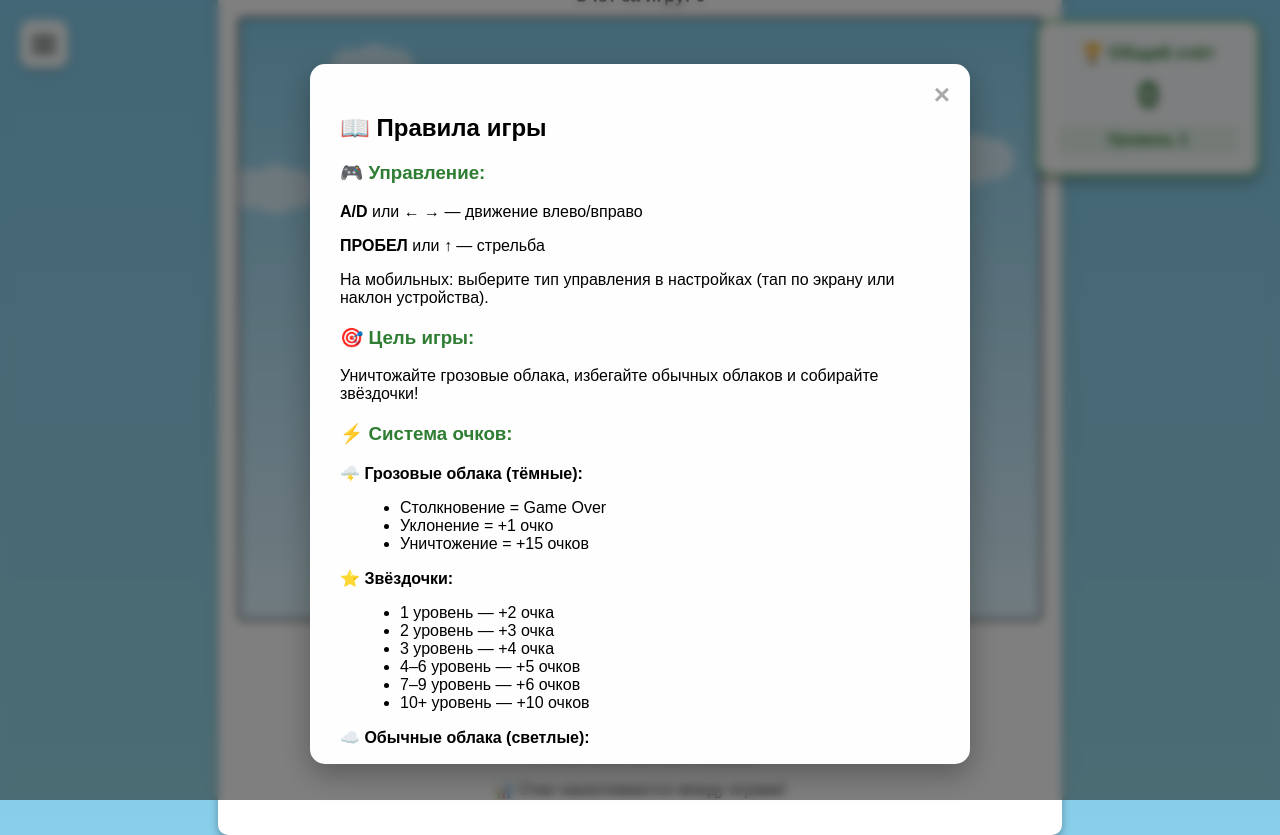
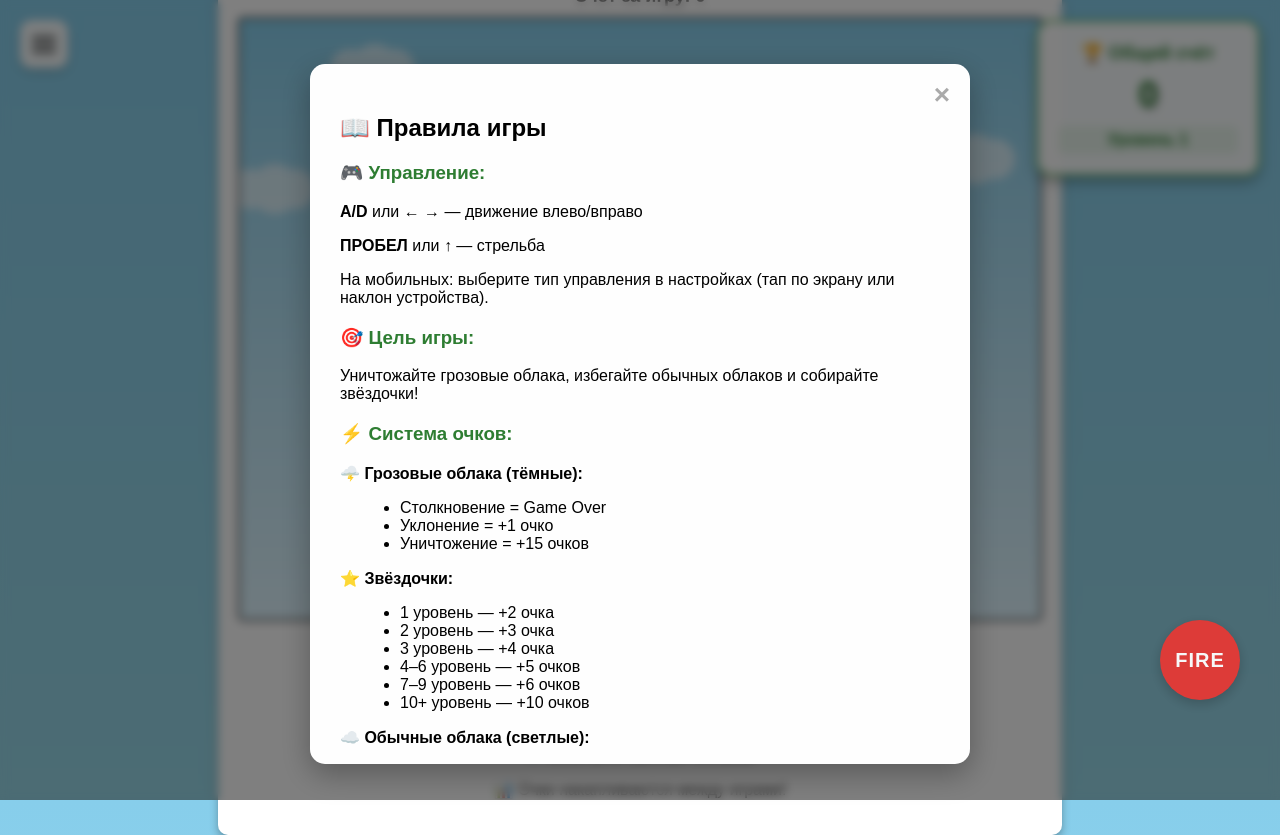
Before and after one commit to Blanik123/NeboGame, a plain HTML site: page index.html in a window 1280 px wide. Drawn offline with Linux system fonts and the light colour scheme.

Commit message:
Add files via upload

```diff
--- a/game.js
+++ b/game.js
@@ -1111,6 +1111,7 @@ function handleTilt(event) {
     }
 }
 function handleTouchStart(e) {
+    if (fireButtonPressed) return;
     if (e.touches.length > 0) {
         let x = e.touches[0].clientX;
         if (x < window.innerWidth / 2) {
@@ -1121,6 +1122,7 @@ function handleTouchStart(e) {
     }
 }
 function handleTouchEnd(e) {
+    if (fireButtonPressed) return;
     keys.left = false; keys.right = false;
 }
 
@@ -1186,7 +1188,13 @@ updatePlayerLevel = function() {
     }
 };
 // Исправляю: кнопка FIRE не вызывает движение при касании
-function mobileShoot() {
+let fireButtonPressed = false;
+function mobileShoot(e) {
+    fireButtonPressed = true;
     keys.space = true;
-    setTimeout(() => { keys.space = false; }, 100);
+    setTimeout(() => {
+        keys.space = false;
+        fireButtonPressed = false;
+    }, 100);
+    if (e) e.stopPropagation();
 }
--- a/index.html
+++ b/index.html
@@ -442,19 +442,26 @@
         .shoot-btn-mobile {
             display: none;
             position: fixed;
-            bottom: 40px;
+            bottom: 100px;
             right: 40px;
             z-index: 2000;
             width: 80px;
             height: 80px;
             border-radius: 50%;
-            background: #4CAF50;
+            background: #e53935;
             color: #fff;
             font-size: 22px;
             font-weight: bold;
             border: none;
             box-shadow: 0 4px 12px rgba(0,0,0,0.2);
-            opacity: 0.85;
+            opacity: 0.95;
+            display: flex;
+            align-items: center;
+            justify-content: center;
+            text-align: center;
+            letter-spacing: 1px;
+            line-height: 1;
+            padding: 0;
         }
         .level-mobile-box {
             display: none;
```
